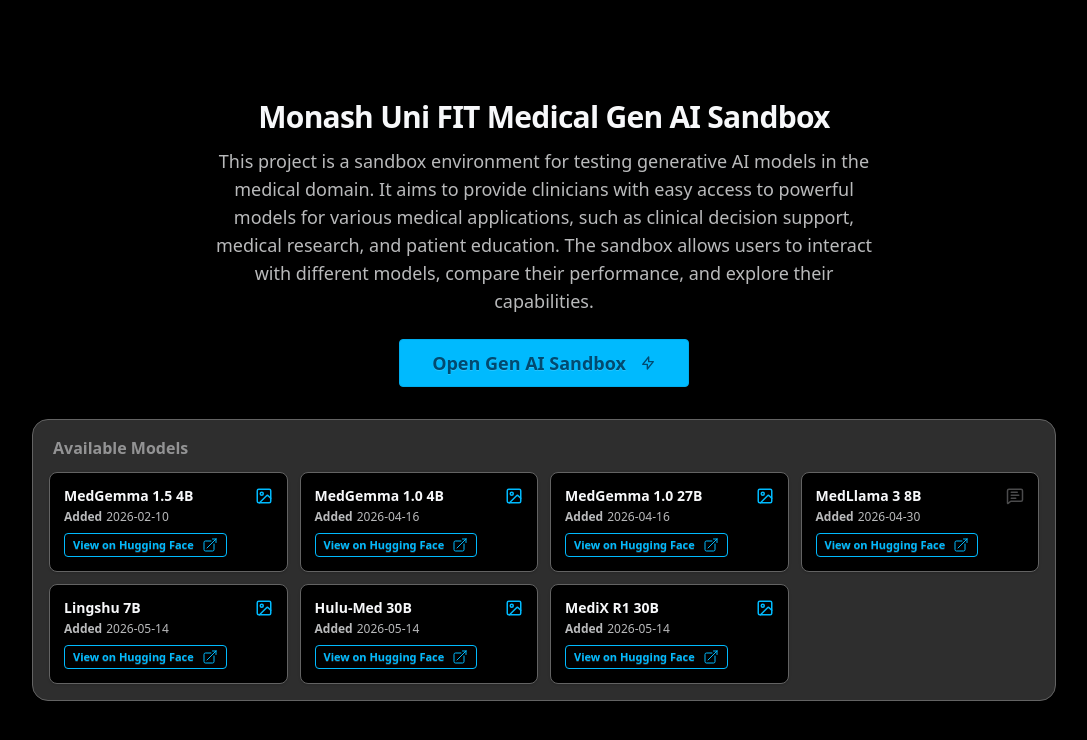
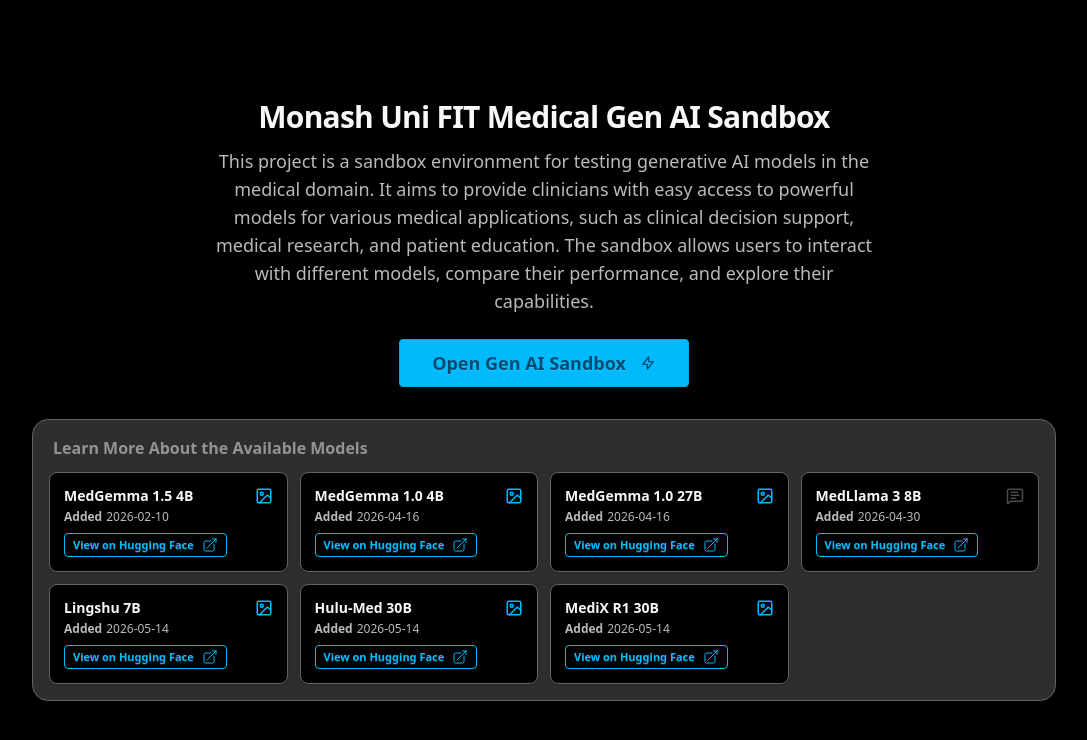
Before and after one commit to dhuang101/m3-gpt-app, a Next.js app: page / in a window 1280 px wide. Shown: the top 740 px of the page, without its empty margins (96-1183 px from the left). Built offline with nearby package versions, Linux system fonts and the light colour scheme; no server answers.

Commit message:
Changed title on front page card

```diff
--- a/src/pages/index.tsx
+++ b/src/pages/index.tsx
@@ -90,7 +90,7 @@
 
 				<div className="bg-base-200 p-4 rounded-2xl border border-base-300">
 					<h3 className="text-md font-bold ml-1 mb-3 opacity-50 ">
-						Available Models
+						Learn More About the Available Models
 					</h3>
 					<div className="grid grid-cols-1 sm:grid-cols-2 md:grid-cols-3 lg:grid-cols-4 gap-3">
 						{MODELS.map((model, idx) => (
```
